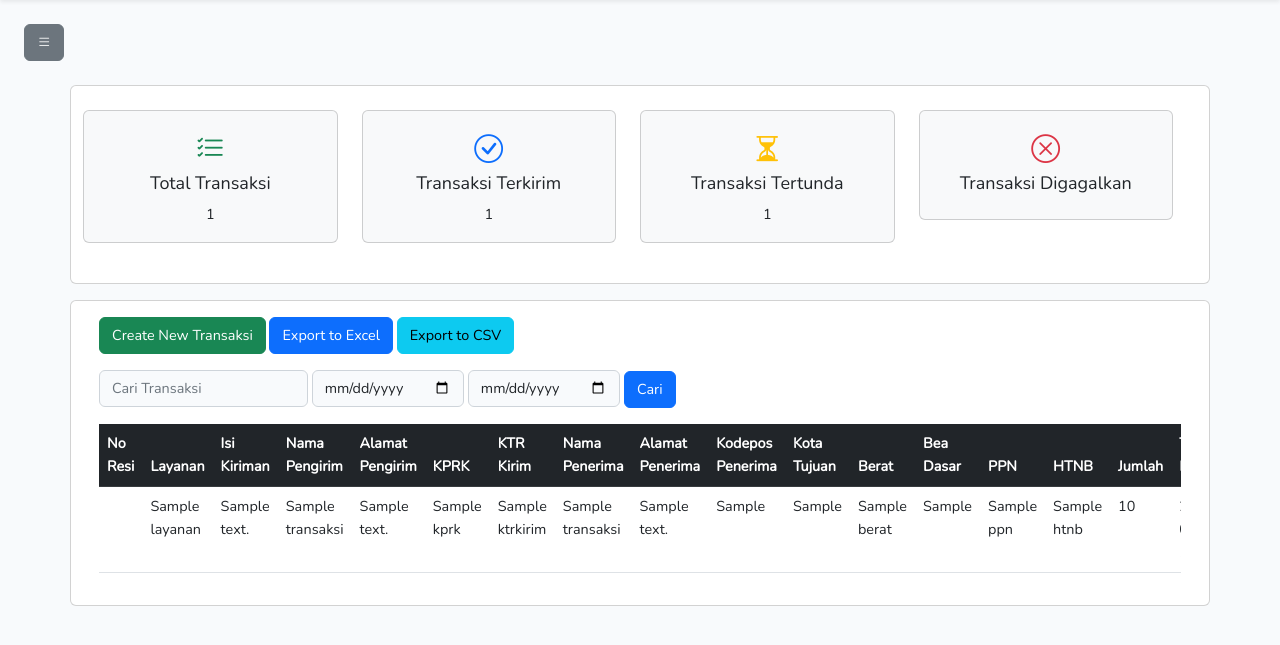
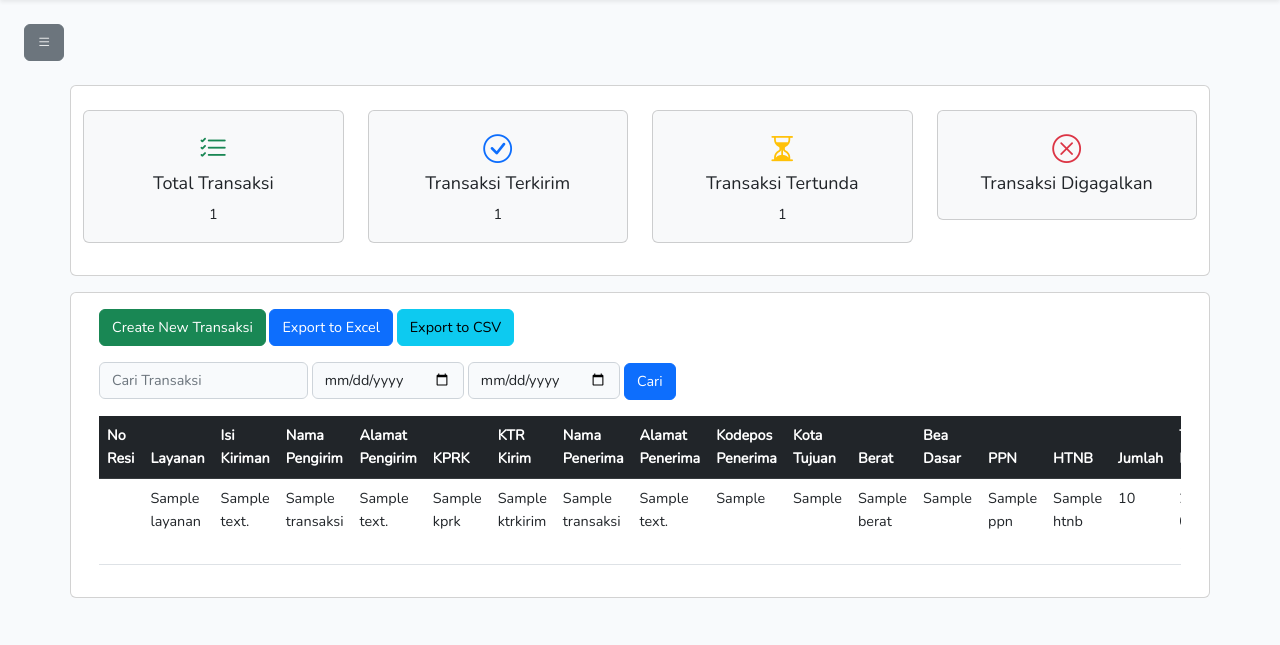
Before and after one commit to magangpost/logbook, a Laravel app: template resources/views/transaksi/index.blade.php in a window 1280 px wide. Shown: the part 50-695 px from the top of the page. Run offline with Laravel 12, Linux system fonts and the light colour scheme; the template is opened without the code that fills it: most values are stand-ins (such as "Sample title", 1, 10 or a date in 2020); style sheets or scripts are compiled from the project's sources; some libraries are stand-ins or nearby versions.

Commit message:
Benerin margin

```diff
--- a/resources/views/transaksi/index.blade.php
+++ b/resources/views/transaksi/index.blade.php
@@ -4,8 +4,7 @@
 <div class="container">
     <div class="row justify-content-center">
         <div class="card mb-3">
-            <div class="row mb-4 mt-4">
-                <div class="row justify-content-center">
+            <div class="row mb-3 mt-4">
                 <div class="col-sm-3 mb-3">
                     <div class="card text-center bg-light">
                         <div class="card-body">
@@ -39,7 +38,6 @@
                             <i class="bi bi-x-circle fs-2 text-danger"></i>
                             <h5 class="card-title">Transaksi Digagalkan</h5>
                             <p class="card-text">{{ $totalCancelled }}</p>
-                            </div>
                         </div>
                     </div>
                 </div>
```
Lines whose indentation alone changed are shown as unchanged.
